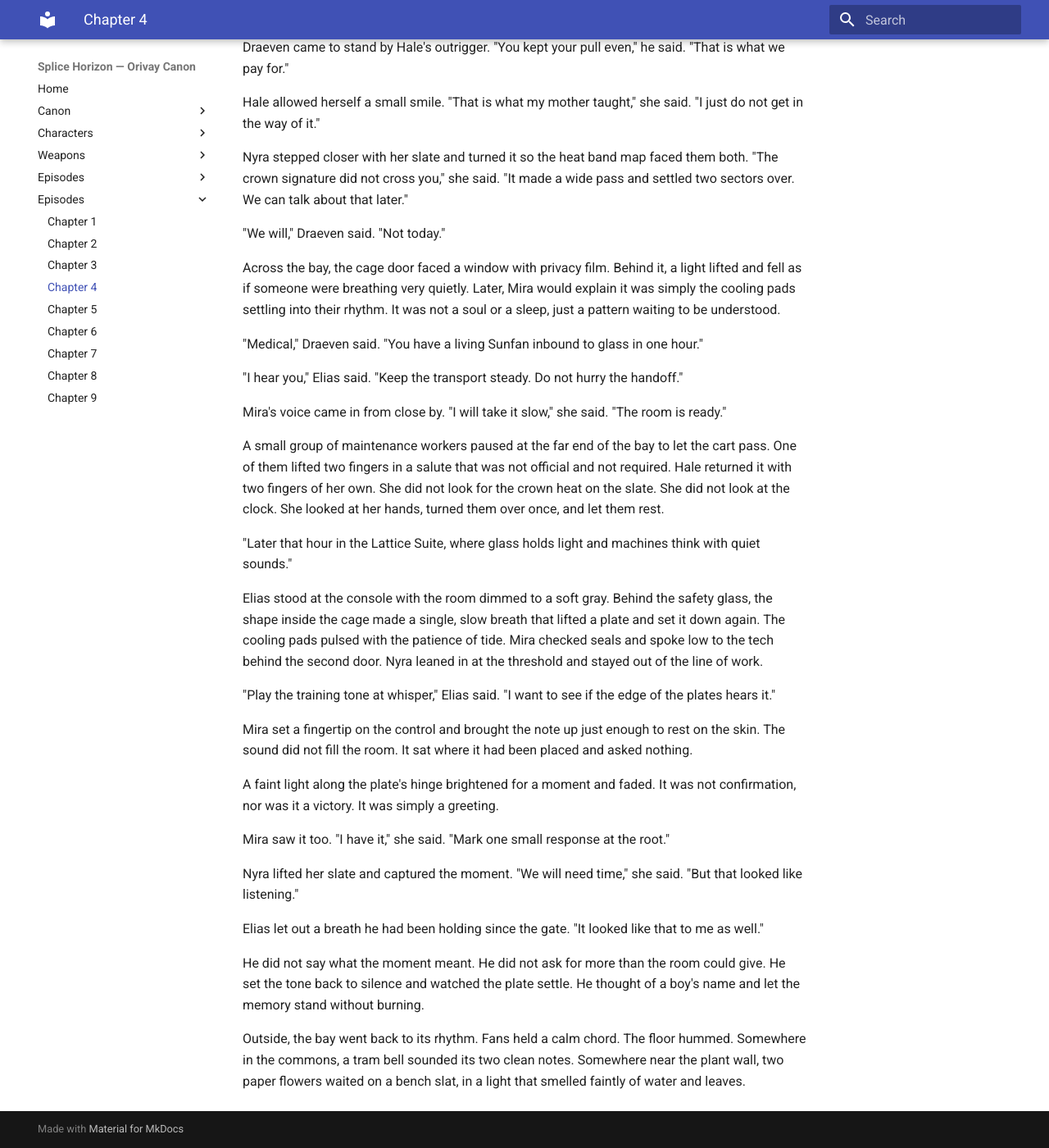
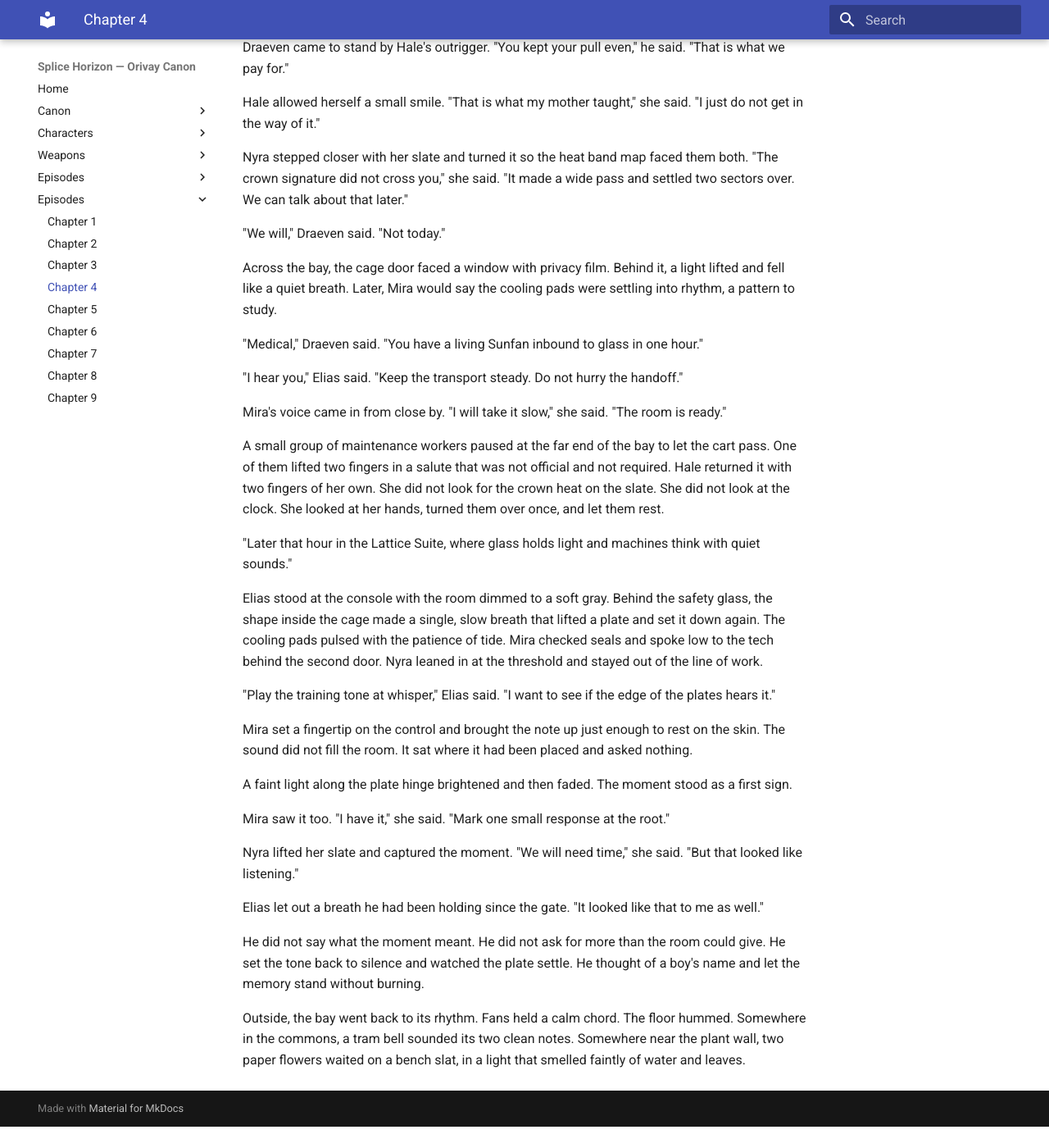
Before and after one commit to BobBoldin/splice_horizon, an MkDocs documentation site: the page built from docs/episodes/ch04/draft.md, in a window 1280 px wide and 1400 px high, scrolled down 7666 px. Shown: the whole window at 82% size. Built offline with MkDocs 1.6.1 and Material for MkDocs 9.7.7, drawn with Linux system fonts in a browser that asks for light colours; after the commit the page ends 9040 px from its top, so only the background shows below that.

Commit message:
update: chapters + canon sync

```diff
--- a/docs/episodes/ch04/draft.md
+++ b/docs/episodes/ch04/draft.md
@@ -250,7 +250,7 @@ Nyra stepped closer with her slate and turned it so the heat band map faced them
 
 "We will," Draeven said. "Not today."
 
-Across the bay, the cage door faced a window with privacy film. Behind it, a light lifted and fell as if someone were breathing very quietly. Later, Mira would explain it was simply the cooling pads settling into their rhythm. It was not a soul or a sleep, just a pattern waiting to be understood.
+Across the bay, the cage door faced a window with privacy film. Behind it, a light lifted and fell like a quiet breath. Later, Mira would say the cooling pads were settling into rhythm, a pattern to study.
 
 "Medical," Draeven said. "You have a living Sunfan inbound to glass in one hour."
 
@@ -268,7 +268,7 @@ Elias stood at the console with the room dimmed to a soft gray. Behind the safet
 
 Mira set a fingertip on the control and brought the note up just enough to rest on the skin. The sound did not fill the room. It sat where it had been placed and asked nothing.
 
-A faint light along the plate's hinge brightened for a moment and faded. It was not confirmation, nor was it a victory. It was simply a greeting.
+A faint light along the plate hinge brightened and then faded. The moment stood as a first sign.
 
 Mira saw it too. "I have it," she said. "Mark one small response at the root."
 
```
